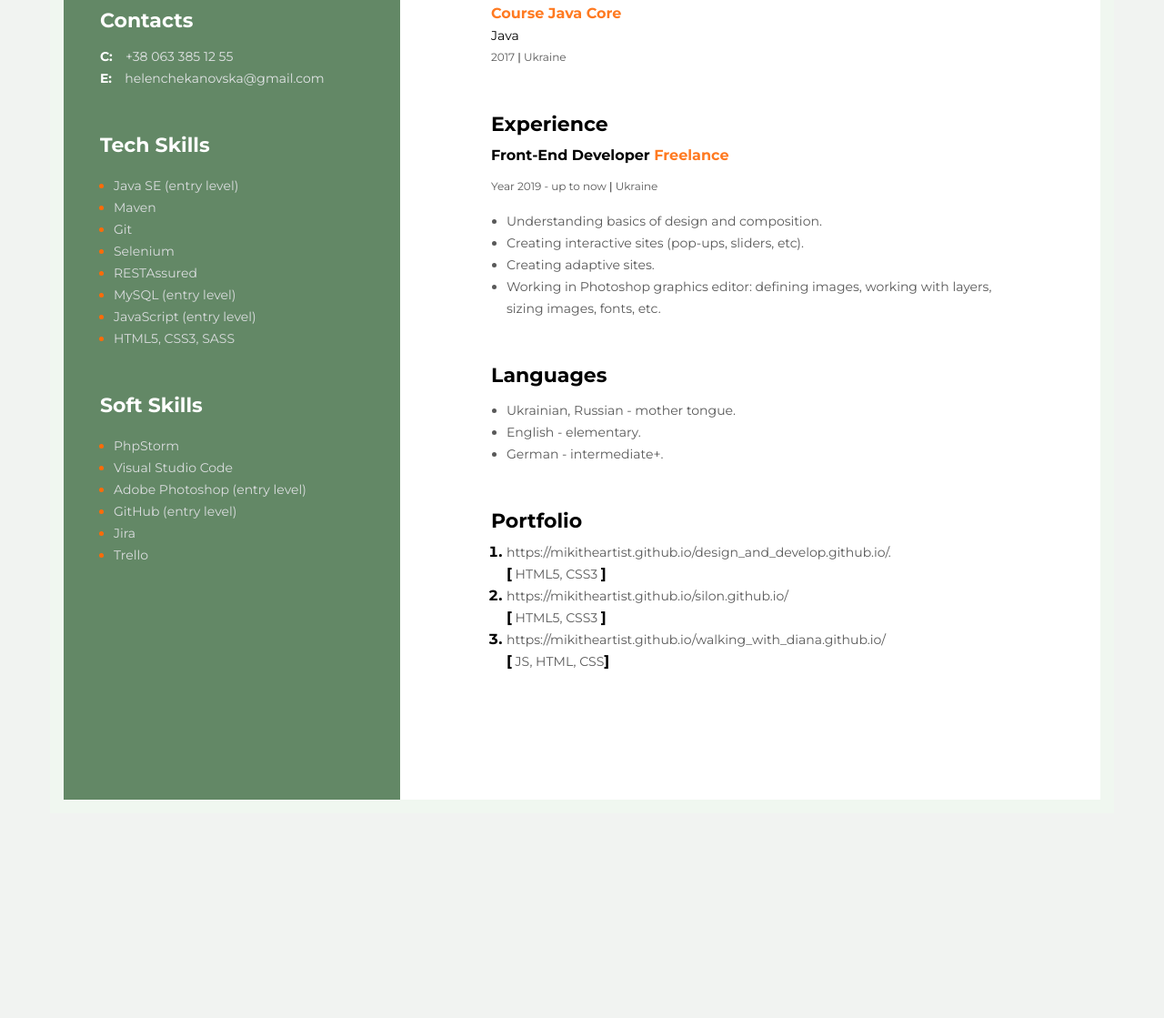
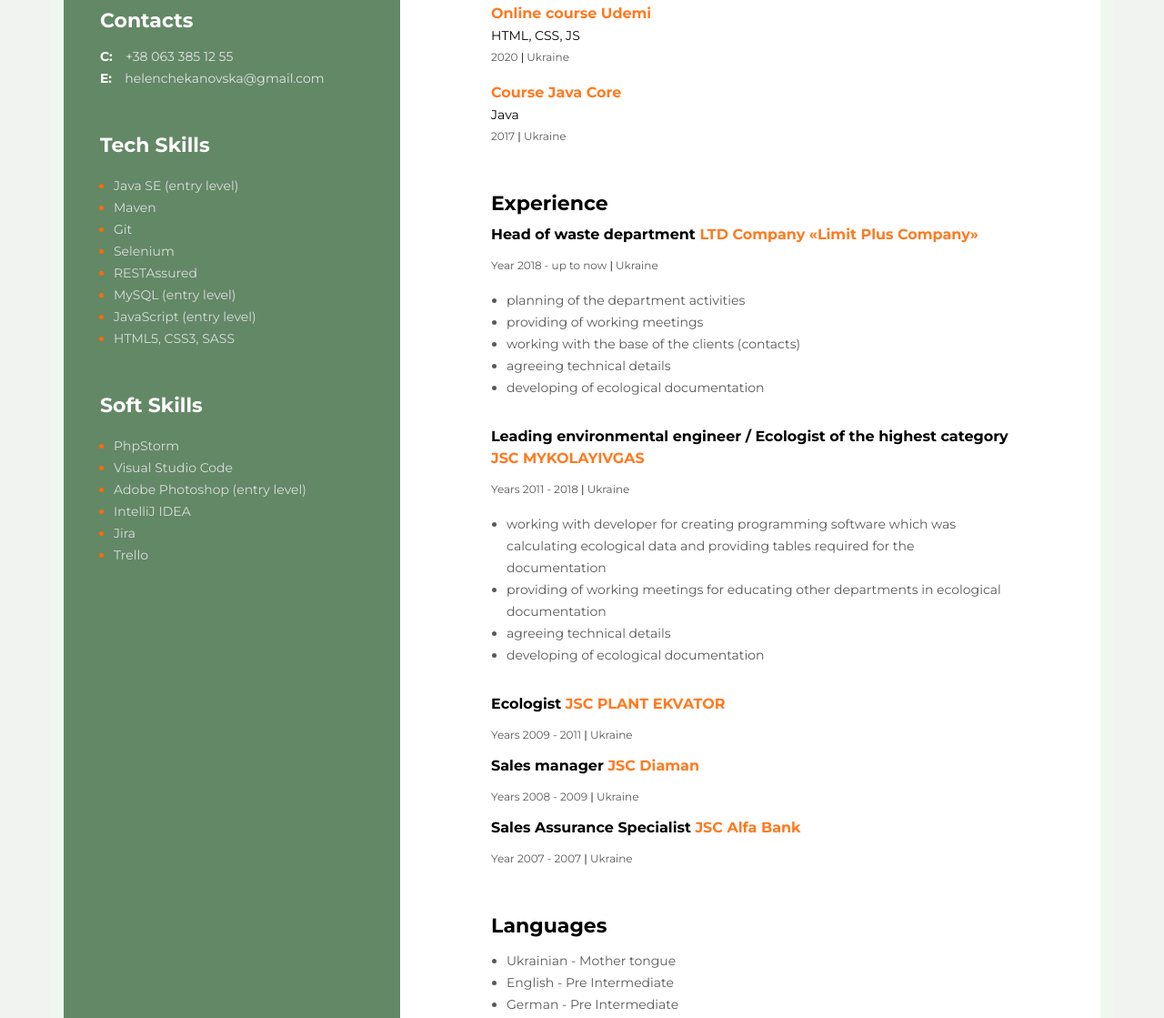
Before and after one commit to MikitheArtist/cv.github.io, a plain HTML site: page index.html in a window 1280 px wide. Shown: the part 704-1823 px from the top of the page at 91% size. Before the commit the page ends 1598 px from the top, so only its background shows below. Drawn offline with Linux system fonts and the light colour scheme.

Commit message:
style about me container

```diff
--- a/index.html
+++ b/index.html
@@ -84,7 +84,7 @@
               <span class="tech-scills-text">Adobe Photoshop (entry level)</span>
             </li>
             <li class="tech-scills-item">
-              <span class="tech-scills-text">GitHub (entry level)
+              <span class="tech-scills-text">IntelliJ IDEA
               </span>
             </li>
             <li class="tech-scills-item">
@@ -104,11 +104,11 @@
 
         <!-- about me main info -->
         <div class="box-container">
-          <h2 class="profession">Front-End Developer</h2>
-          <h1 class="name">Helen Kerenykevych</h1>
+          <h2 class="profession">QA Specialist</h2>
+          <h1 class="name">Olena Kerenykevych</h1>
 
           <p class="description">
-            I am an enterprising novice specialist intending to continue my upgrowth as a webdeveloper. I have a logical
+            I am an enterprising novice specialist intending to continue my upgrowth as a QA Specialist. I have a logical
             mind. I think in terms of result and objectives, I am entusiastic. I have a proactive attitude and find
             positive way to stimulate and go with people.
           </p>
@@ -131,6 +131,17 @@
 
           <!-- education 2 -->
           <div>
+            <h4 class="education-title">GeeksForLess Inc.</h4>
+
+            <h5 class="profession">Automated Testing</h5>
+
+            <span class="profession-time">
+              2021 <span class="profession-divider"> | </span> Ukraine
+            </span>
+          </div>
+
+          <!-- education 3 -->
+          <div>
             <h4 class="education-title">PeaPod IT School</h4>
 
             <h5 class="profession">Front-End + WordPress</h5>
@@ -140,7 +151,7 @@
             </span>
           </div>
 
-          <!-- education 3 -->
+          <!-- education 4 -->
           <div>
             <h4 class="education-title">Online course Udemi</h4>
 
@@ -151,7 +162,7 @@
             </span>
           </div>
 
-          <!-- education 4 -->
+          <!-- education 5 -->
           <div>
             <h4 class="education-title">Course Java Core</h4>
 
@@ -170,23 +181,67 @@
 
           <!-- company 1 -->
           <div>
-            <h4 class="profession-title">Front-End Developer <span class="profession-company"> Freelance </span> </h4>
+            <h4 class="profession-title">Head of waste department <span class="profession-company"> LTD Company «Limit Plus Company» </span> </h4>
             <span class="profession-time">
-              Year 2019 - up to now <span class="profession-divider"> | </span> Ukraine
+              Year 2018 - up to now <span class="profession-divider"> | </span> Ukraine
             </span>
 
             <ul class="profession-duties">
               <li class="profession-duties-item">
-                Understanding basics of design and composition.
+                planning of the department activities
               </li>
-              <li class="profession-duties-item">Сreating interactive sites (pop-ups, sliders, etc).</li>
+              <li class="profession-duties-item">providing of working meetings</li>
               <li class="profession-duties-item">
-                Сreating adaptive sites.
+                working with the base of the clients (contacts)
               </li>
-              <li class="profession-duties-item">Working in Photoshop graphics editor: defining images, working with
-                layers, sizing images, fonts, etc.</li>
+              <li class="profession-duties-item">agreeing technical details</li>
+              <li class="profession-duties-item">developing of ecological documentation</li>
             </ul>
           </div>
+
+           <!-- company 2 -->
+           <div>
+             <h4 class="profession-title">Leading environmental engineer / Ecologist of the highest category <span class="profession-company"> JSC MYKOLAYIVGAS </span> </h4>
+             <span class="profession-time">
+              Years 2011 - 2018 <span class="profession-divider"> | </span> Ukraine
+             </span>
+
+             <ul class="profession-duties">
+               <li class="profession-duties-item">
+                 working with developer for creating programming software which was calculating ecological data and providing tables required for the documentation
+               </li>
+               <li class="profession-duties-item">providing of working meetings for educating other departments in ecological documentation</li>
+               <li class="profession-duties-item">
+                 agreeing technical details
+               </li>
+               <li class="profession-duties-item">developing of ecological documentation</li>
+             </ul>
+          </div>
+
+          <!-- company 3 -->
+          <div>
+            <h4 class="profession-title">Ecologist <span class="profession-company">  JSC PLANT EKVATOR </span> </h4>
+            <span class="profession-time">
+             Years 2009 - 2011 <span class="profession-divider"> | </span> Ukraine
+            </span>
+         </div>
+
+         <!-- company 4 -->
+         <div>
+            <h4 class="profession-title">Sales manager <span class="profession-company"> JSC  Diaman </span> </h4>
+            <span class="profession-time">
+            Years 2008 - 2009 <span class="profession-divider"> | </span> Ukraine
+            </span>
+         </div>
+
+         <!-- company 4 -->
+         <div>
+            <h4 class="profession-title">Sales Assurance Specialist <span class="profession-company"> JSC  Alfa Bank </span> </h4>
+            <span class="profession-time">
+            Year 2007 - 2007 <span class="profession-divider"> | </span> Ukraine
+            </span>
+         </div>
+
         </div>
 
         <!-- languages container -->
@@ -195,10 +250,10 @@
 
           <ul class="profession-duties">
             <li class="profession-duties-item">
-              Ukrainian, Russian - mother tongue.
+              Ukrainian - Mother tongue
             </li>
-            <li class="profession-duties-item">English - elementary.</li>
-            <li class="profession-duties-item"> German - intermediate+.</li>
+            <li class="profession-duties-item">English - Pre Intermediate</li>
+            <li class="profession-duties-item"> German - Pre Intermediate</li>
           </ul>
         </div>
 
@@ -209,7 +264,7 @@
           <ol>
             <li class="projects-item">
               <a class="projects-link"
-                href="https://mikitheartist.github.io/design_and_develop.github.io/.">https://mikitheartist.github.io/design_and_develop.github.io/.</a>
+                href="https://mikitheartist.github.io/design_and_develop.github.io/.">https://mikitheartist.github.io/design_and_develop.github.io/</a>
 
               <span> <b>[</b><span class="tech-name"> HTML5, CSS3 </span><b>]</b></span>
             </li>
@@ -219,18 +274,6 @@
 
               <span><b>[</b><span class="tech-name"> HTML5, CSS3 </span><b>]</b></span>
             </li>
-            <!-- <li class="projects-item">
-              <a class="projects-link"
-                href="https://github.com/MikitheArtist/emailshop">https://github.com/MikitheArtist/emailshop</a>
-
-              <span><b>[</b><span class="tech-name"> HTML, SASS,JS, webpack</span><b>]</b></span>
-            </li> -->
-            <!-- <li class="projects-item">
-            <a class="projects-link" href="http://cg37110.tmweb.ru/">http://cg37110.tmweb.ru/</a>
-            <span
-
-            <span><b>[</b><span class="tech-name"> WordPress</span><b>]</b></span>
-          </li> -->
             <li class="projects-item">
               <a class="projects-link"
                 href="https://mikitheartist.github.io/walking_with_diana.github.io/">https://mikitheartist.github.io/walking_with_diana.github.io/</a>
```
